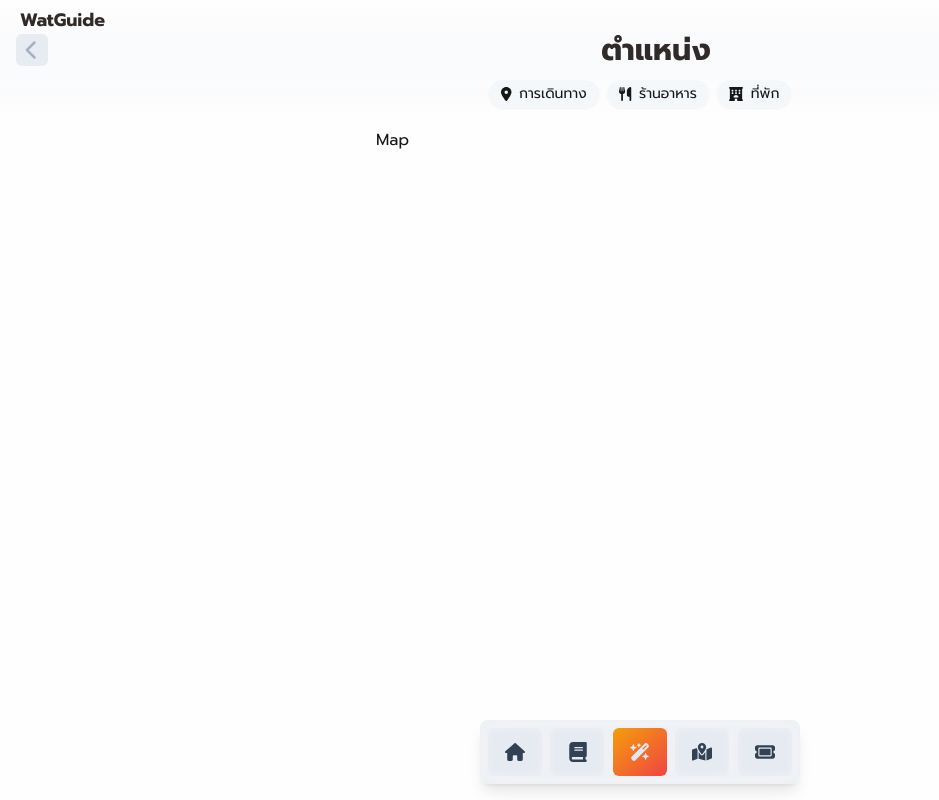
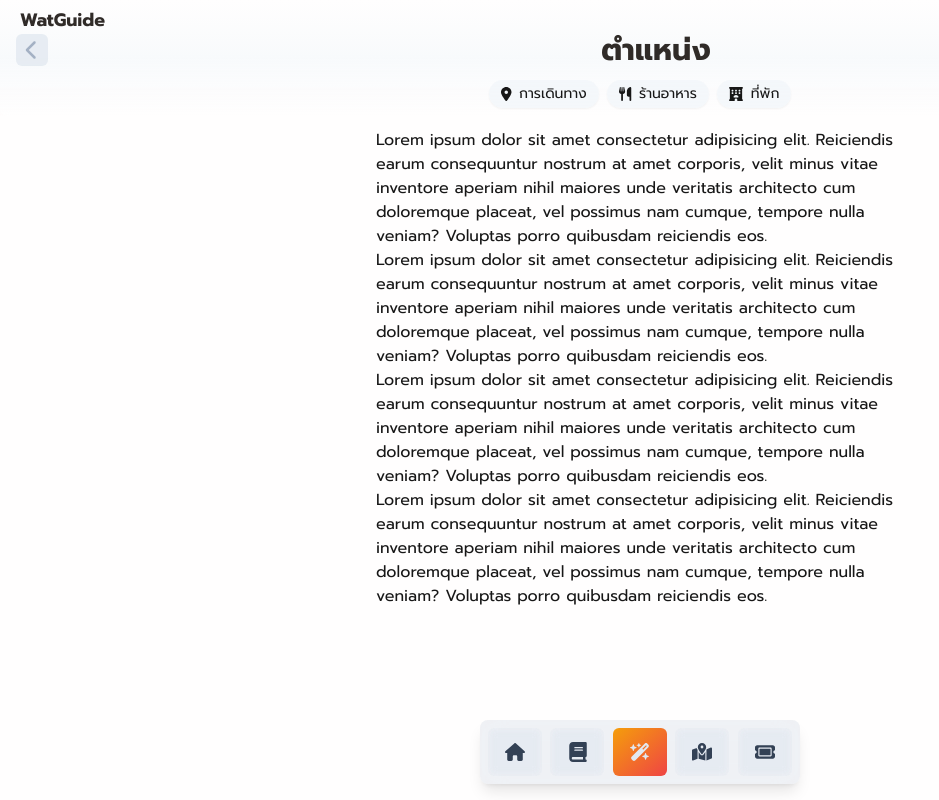
Before and after one commit to FeiZGe/WatGuide-web, a Next.js app: page /map in a window 1280 px wide. Shown: the whole page, without its empty margins (0-939 px from the left). Built offline with nearby package versions, Linux system fonts and the light colour scheme.

Commit message:
Edit: Map page#1

```diff
--- a/app/map/page.tsx
+++ b/app/map/page.tsx
@@ -2,7 +2,10 @@
 const Map = () => {
   return (
     <div>
-      Map
+      <p>Lorem ipsum dolor sit amet consectetur adipisicing elit. Reiciendis earum consequuntur nostrum at amet corporis, velit minus vitae inventore aperiam nihil maiores unde veritatis architecto cum doloremque placeat, vel possimus nam cumque, tempore nulla veniam? Voluptas porro quibusdam reiciendis eos.</p>
+      <p>Lorem ipsum dolor sit amet consectetur adipisicing elit. Reiciendis earum consequuntur nostrum at amet corporis, velit minus vitae inventore aperiam nihil maiores unde veritatis architecto cum doloremque placeat, vel possimus nam cumque, tempore nulla veniam? Voluptas porro quibusdam reiciendis eos.</p>
+      <p>Lorem ipsum dolor sit amet consectetur adipisicing elit. Reiciendis earum consequuntur nostrum at amet corporis, velit minus vitae inventore aperiam nihil maiores unde veritatis architecto cum doloremque placeat, vel possimus nam cumque, tempore nulla veniam? Voluptas porro quibusdam reiciendis eos.</p>
+      <p>Lorem ipsum dolor sit amet consectetur adipisicing elit. Reiciendis earum consequuntur nostrum at amet corporis, velit minus vitae inventore aperiam nihil maiores unde veritatis architecto cum doloremque placeat, vel possimus nam cumque, tempore nulla veniam? Voluptas porro quibusdam reiciendis eos.</p>
     </div>
   )
 }
```
